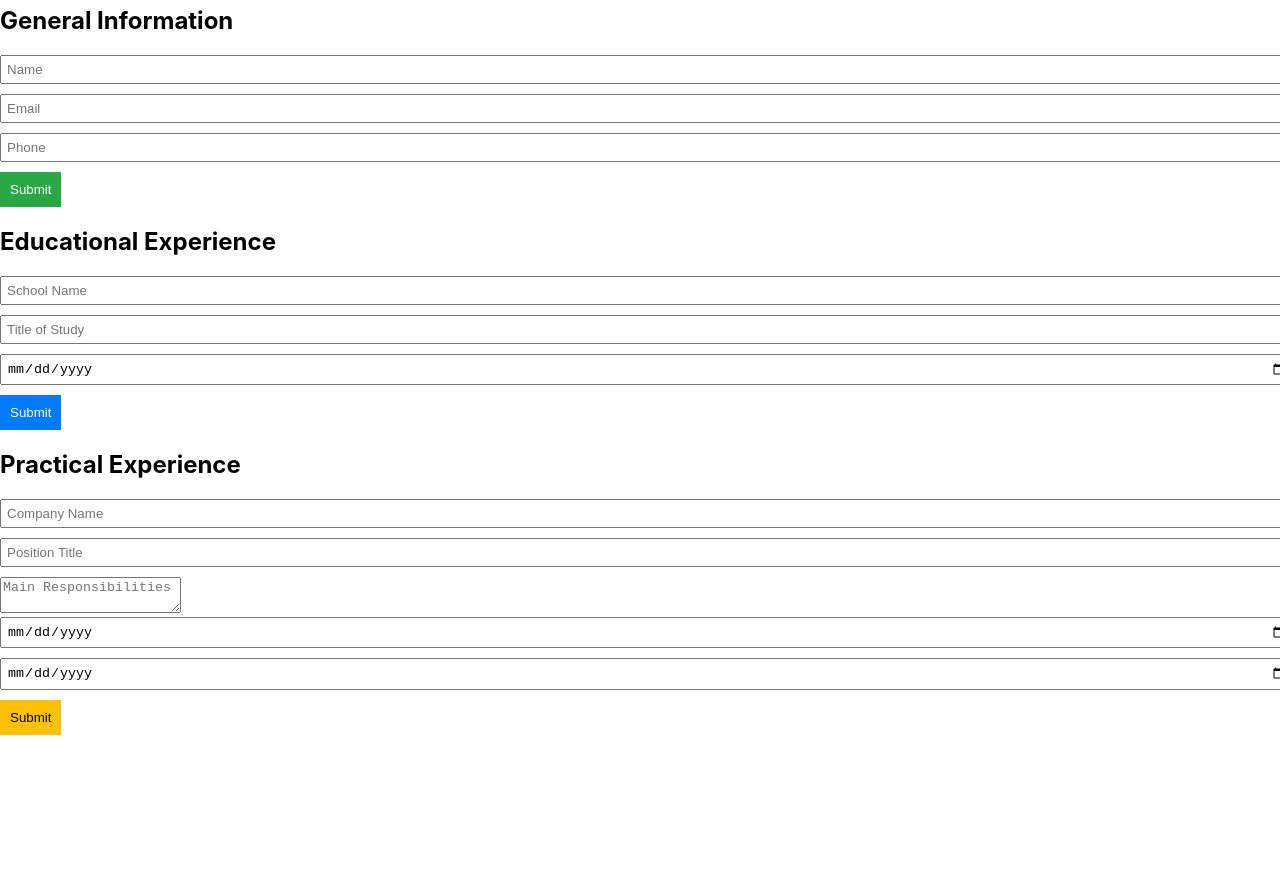
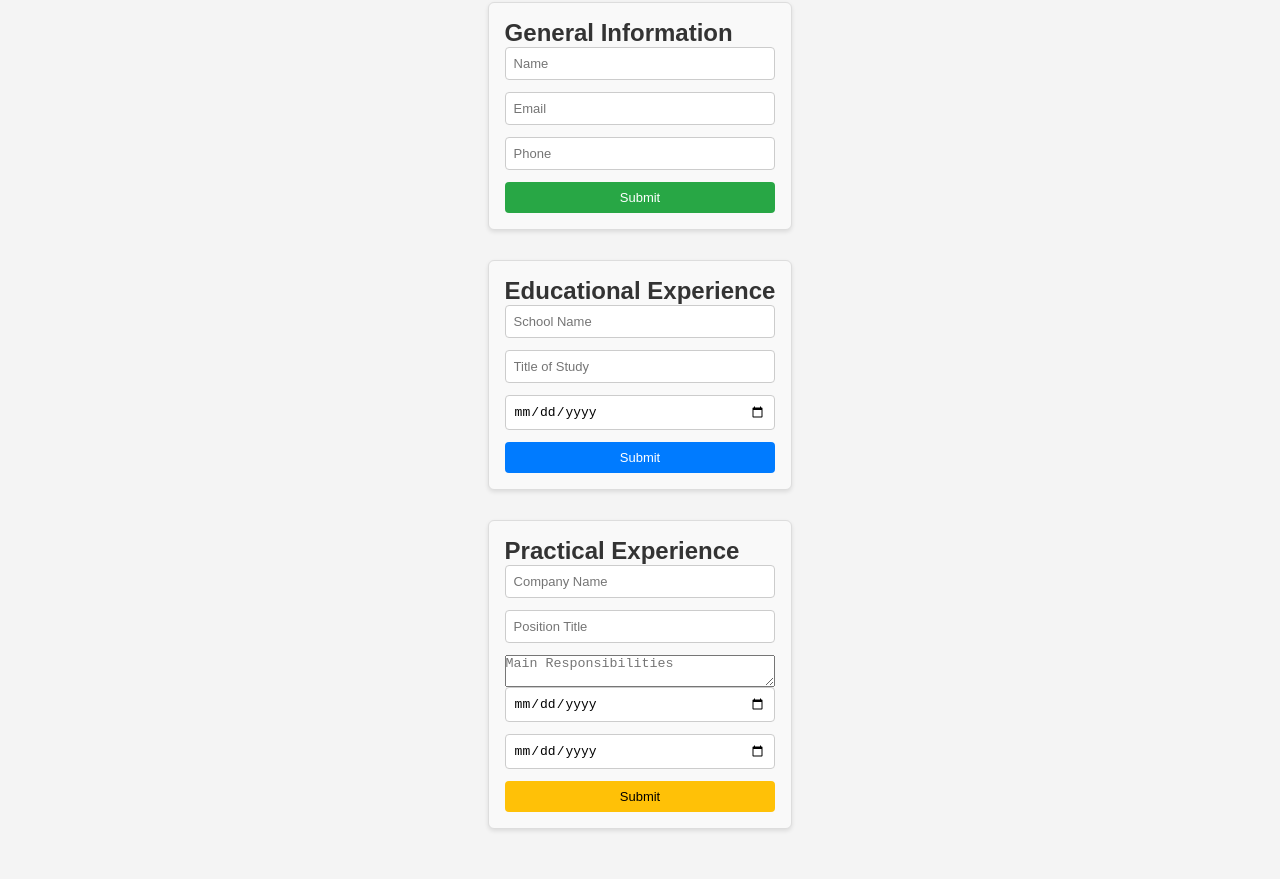
Before and after one commit to Anil-Gollapalli/CV_app-project, a React app: page / in a window 1280 px wide. Shown: the part 76-955 px from the top of the page. Before the commit the page ends 831 px from the top, so only its background shows below. Built offline with nearby package versions, Linux system fonts and the light colour scheme.

Commit message:
Safe commit message

```diff
--- a/src/components/EducationExperience.css
+++ b/src/components/EducationExperience.css
@@ -1,27 +1,77 @@
 /* src/components/EducationExperience.css */
 .education-experience {
-    margin-bottom: 20px;
+  margin: 30px auto; /* Centering the form */
+  padding: 16px;
+  border: 1px solid #ddd;
+  border-radius: 6px;
+  background-color: #f9f9f9;
+  box-shadow: 0 2px 4px rgba(0, 0, 0, 0.1);
+  max-width: 400px; /* Reduce the overall width */
+  width: 100%; /* Ensure the container takes the full width up to the max-width */
 }
 
 .education-experience label {
   display: block;
-    margin-bottom: 5px;
+  margin-bottom: 6px;
+  font-size: 12px;
+  font-weight: 500;
+  color: #333;
 }
 
 .education-experience input {
-    padding: 5px;
-    margin-bottom: 10px;
+  padding: 8px;
+  margin-bottom: 12px;
   width: 100%;
+  border: 1px solid #ccc;
+  border-radius: 4px;
+  font-size: 13px;
+  box-sizing: border-box;
+  transition: border-color 0.3s ease;
+}
+
+.education-experience input:focus {
+  border-color: #007bff;
+  outline: none;
+  box-shadow: 0 0 5px rgba(0, 123, 255, 0.3);
 }
 
 .education-experience button {
-    padding: 10px;
+  padding: 8px 16px;
   background-color: #007bff;
   color: white;
   border: none;
+  border-radius: 4px;
+  font-size: 13px;
+  font-weight: 500;
   cursor: pointer;
+  transition: background-color 0.3s ease, box-shadow 0.3s ease;
+  width: 100%; /* Ensure the button fills the container width */
 }
 
 .education-experience button:hover {
   background-color: #0056b3;
+  box-shadow: 0 2px 4px rgba(0, 0, 0, 0.2);
 }
+
+.education-experience button:active {
+  background-color: #003f8a;
+}
+
+.education-experience .form-group {
+  margin-bottom: 12px;
+}
+
+.education-experience .form-header {
+  font-size: 16px;
+  font-weight: 600;
+  margin-bottom: 16px;
+  color: #222;
+  text-align: center;
+}
+
+.education-experience .input-error {
+  font-size: 11px;
+  color: #d9534f;
+  margin-top: -8px;
+  margin-bottom: 8px;
+}
--- a/src/components/GeneralInfo.css
+++ b/src/components/GeneralInfo.css
@@ -1,27 +1,58 @@
 /* src/components/GeneralInfo.css */
 .general-info {
-    margin-bottom: 20px;
+  margin: 30px auto; /* Centering the form */
+  padding: 16px;
+  border: 1px solid #ddd;
+  border-radius: 6px;
+  background-color: #f9f9f9;
+  box-shadow: 0 2px 4px rgba(0, 0, 0, 0.1);
+  max-width: 400px; /* Reduce the overall width */
+  width: 100%; /* Ensure the container takes the full width up to the max-width */
 }
 
 .general-info label {
   display: block;
-    margin-bottom: 5px;
+  margin-bottom: 6px;
+  font-size: 12px;
+  font-weight: 500;
+  color: #333;
 }
 
 .general-info input {
-    padding: 5px;
-    margin-bottom: 10px;
+  padding: 8px;
+  margin-bottom: 12px;
   width: 100%;
+  border: 1px solid #ccc;
+  border-radius: 4px;
+  font-size: 13px;
+  box-sizing: border-box;
+  transition: border-color 0.3s ease;
+}
+
+.general-info input:focus {
+  border-color: #28a745;
+  outline: none;
+  box-shadow: 0 0 5px rgba(40, 167, 69, 0.3);
 }
 
 .general-info button {
-    padding: 10px;
+  padding: 8px 16px;
   background-color: #28a745;
   color: white;
   border: none;
+  border-radius: 4px;
+  font-size: 13px;
+  font-weight: 500;
   cursor: pointer;
+  transition: background-color 0.3s ease, box-shadow 0.3s ease;
+  width: 100%; /* Ensure the button fills the container width */
 }
 
 .general-info button:hover {
   background-color: #218838;
+  box-shadow: 0 2px 4px rgba(0, 0, 0, 0.2);
 }
+
+.general-info button:active {
+  background-color: #1e7e34;
+}
--- a/src/components/PracticalExperience.css
+++ b/src/components/PracticalExperience.css
@@ -1,27 +1,58 @@
 /* src/components/PracticalExperience.css */
 .practical-experience {
-    margin-bottom: 20px;
+  margin: 30px auto; /* Centering the form */
+  padding: 16px;
+  border: 1px solid #ddd;
+  border-radius: 6px;
+  background-color: #f9f9f9;
+  box-shadow: 0 2px 4px rgba(0, 0, 0, 0.1);
+  max-width: 400px; /* Reduce the overall width */
+  width: 100%; /* Ensure the container takes the full width up to the max-width */
 }
 
 .practical-experience label {
   display: block;
-    margin-bottom: 5px;
+  margin-bottom: 6px;
+  font-size: 12px;
+  font-weight: 500;
+  color: #333;
 }
 
 .practical-experience input {
-    padding: 5px;
-    margin-bottom: 10px;
+  padding: 8px;
+  margin-bottom: 12px;
   width: 100%;
+  border: 1px solid #ccc;
+  border-radius: 4px;
+  font-size: 13px;
+  box-sizing: border-box;
+  transition: border-color 0.3s ease;
+}
+
+.practical-experience input:focus {
+  border-color: #ffc107;
+  outline: none;
+  box-shadow: 0 0 5px rgba(255, 193, 7, 0.3);
 }
 
 .practical-experience button {
-    padding: 10px;
+  padding: 8px 16px;
   background-color: #ffc107;
   color: black;
   border: none;
+  border-radius: 4px;
+  font-size: 13px;
+  font-weight: 500;
   cursor: pointer;
+  transition: background-color 0.3s ease, box-shadow 0.3s ease;
+  width: 100%; /* Ensure the button fills the container width */
 }
 
 .practical-experience button:hover {
   background-color: #e0a800;
+  box-shadow: 0 2px 4px rgba(0, 0, 0, 0.2);
 }
+
+.practical-experience button:active {
+  background-color: #c69500;
+}
--- a/src/styles/App.css
+++ b/src/styles/App.css
@@ -0,0 +1,79 @@
+/* src/App.css */
+* {
+    margin: 0;
+    padding: 0;
+    box-sizing: border-box;
+  }
+
+  body {
+    font-family: Arial, sans-serif;
+    background-color: #f4f4f4;
+    color: #333;
+    display: flex;
+    justify-content: center;
+    align-items: center;
+    min-height: 100vh;
+    padding: 20px;
+  }
+
+  .app-container {
+    width: 100%;
+    max-width: 1200px;
+    padding: 20px;
+    background-color: #fff;
+    border-radius: 8px;
+    box-shadow: 0 4px 6px rgba(0, 0, 0, 0.1);
+    margin: auto;
+  }
+
+  h1 {
+    text-align: center;
+    font-size: 24px;
+    font-weight: 600;
+    color: #333;
+    margin-bottom: 20px;
+  }
+
+  form {
+    display: flex;
+    flex-direction: column;
+  }
+
+  .form-group {
+    margin-bottom: 15px;
+  }
+
+  button {
+    padding: 10px 20px;
+    border: none;
+    border-radius: 4px;
+    font-size: 14px;
+    font-weight: 600;
+    cursor: pointer;
+    transition: background-color 0.3s ease, box-shadow 0.3s ease;
+  }
+
+  button:hover {
+    opacity: 0.9;
+  }
+
+  button:active {
+    background-color: #0056b3;
+    box-shadow: 0 2px 4px rgba(0, 0, 0, 0.2);
+  }
+
+  /* Add styles for individual sections */
+  .education-experience, .general-info, .practical-experience {
+    margin-bottom: 30px;
+  }
+
+  /* Responsive Styling */
+  @media (max-width: 768px) {
+    .app-container {
+      padding: 15px;
+    }
+
+    h1 {
+      font-size: 20px;
+    }
+  }
```
Lines whose indentation alone changed are shown as unchanged.
